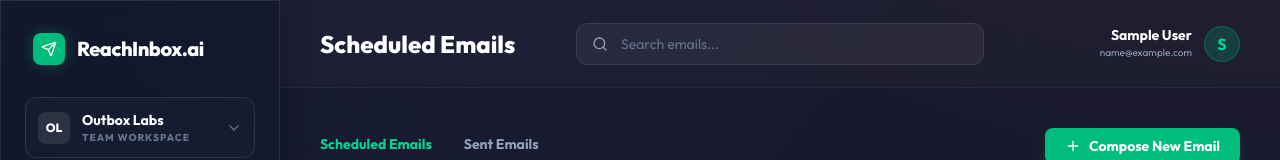
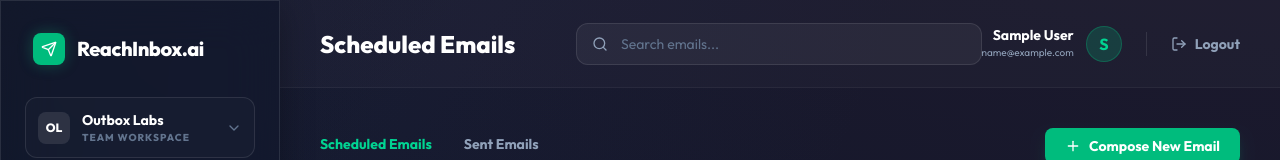
Before and after one commit to Deeraj8453/reachinbox-scheduler, a React (Vite) app in the folder frontend/: page /dashboard in a window 1280 px wide. Shown: the top 160 px of the page. Built offline with nearby package versions, Linux system fonts and the light colour scheme; no server answers; sample sign-in values are in the browser's storage.

Commit message:
feat: add visible logout button to header

```diff
--- a/frontend/src/components/emails/EmailDetailDrawer.tsx
+++ b/frontend/src/components/emails/EmailDetailDrawer.tsx
@@ -1,7 +1,7 @@
 import { motion, AnimatePresence } from 'framer-motion';
 import { X, Calendar, Clock, Send, ShieldAlert, ArrowLeft, Mail, FileText, Activity } from 'lucide-react';
 import { useState } from 'react';
-import { Email } from '../../types/emails';
+import type { Email } from '../../types/emails';
 
 interface DrawerProps {
   isOpen: boolean;
--- a/frontend/src/pages/DashboardPage.tsx
+++ b/frontend/src/pages/DashboardPage.tsx
@@ -9,11 +9,11 @@ import Sidebar from '../components/layout/Sidebar';
 import { motion, AnimatePresence } from 'framer-motion';
 
 import { getLocalPart } from '../utils/emailHelpers';
-import { PaginatedEmails, Email } from '../types/emails';
+import type { PaginatedEmails, Email } from '../types/emails';
 
 export default function DashboardPage() {
   const navigate = useNavigate();
-  const [user, setUser] = useState<{name: string, email: string, picture?: string} | null>(null);
+  const [user, setUser] = useState<{ name: string, email: string, picture?: string } | null>(null);
   const [isComposeOpen, setIsComposeOpen] = useState(false);
   const [activeTab, setActiveTab] = useState<'scheduled' | 'sent'>('scheduled');
 
@@ -122,8 +122,8 @@ export default function DashboardPage() {
             />
           </div>
 
-          <div className="flex items-center justify-end w-64 gap-6">
-            <div className="flex items-center gap-3 cursor-pointer hover:opacity-80 transition-opacity" onClick={handleLogout} title="Click to logout">
+          <div className="flex items-center justify-end w-auto gap-6">
+            <div className="flex items-center gap-3">
               <div className="text-right">
                 <p className="text-sm font-bold leading-tight">{user?.name || 'User'}</p>
                 <p className="text-[10px] text-slate-400">{user?.email || 'user@domain.io'}</p>
@@ -136,6 +136,18 @@ export default function DashboardPage() {
                 </div>
               )}
             </div>
+            <div className="h-6 w-[1px] bg-white/10"></div>
+            <button
+              onClick={handleLogout}
+              className="flex items-center gap-2 text-sm font-bold text-slate-400 hover:text-red-400 transition-colors group"
+            >
+              <svg xmlns="http://www.w3.org/2000/svg" width="16" height="16" viewBox="0 0 24 24" fill="none" stroke="currentColor" strokeWidth="2" strokeLinecap="round" strokeLinejoin="round" className="group-hover:-translate-x-1 transition-transform">
+                <path d="M9 21H5a2 2 0 0 1-2-2V5a2 2 0 0 1 2-2h4"></path>
+                <polyline points="16 17 21 12 16 7"></polyline>
+                <line x1="21" y1="12" x2="9" y2="12"></line>
+              </svg>
+              Logout
+            </button>
           </div>
         </header>
 
```
Lines whose indentation alone changed are shown as unchanged.
